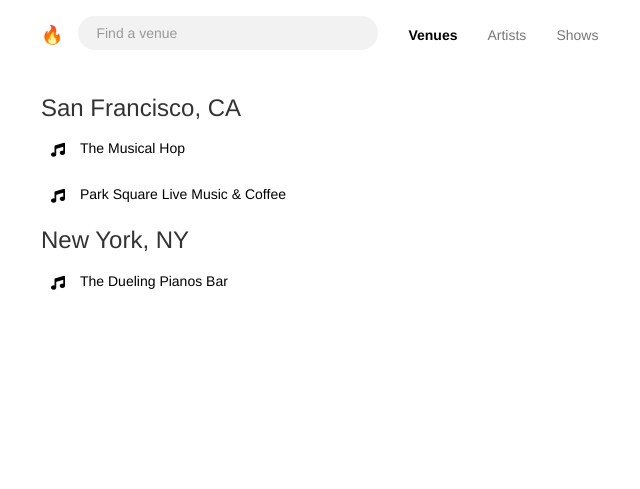
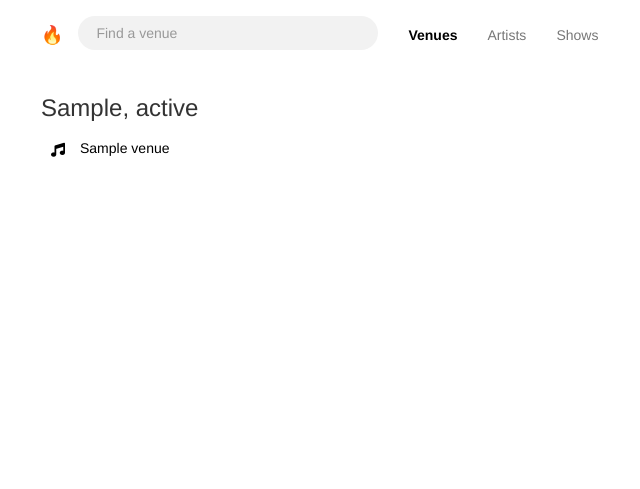
Before and after one commit to Trevorh5/Fyyur, a Flask app: page /venues in a window 1280 px wide. Shown: the top 489 px of the page, without its empty margins (29-669 px from the left). Run offline with Flask 2, Linux system fonts and the light colour scheme; tables that the repository leaves empty hold one stand-in row (values such as "Sample post"); some libraries are stand-ins or nearby versions.

Commit message:
FINALLY got the show artist and show venue pages working properly

```diff
--- a/app.py
+++ b/app.py
@@ -13,6 +13,8 @@ from logging import Formatter, FileHandler
 from flask_wtf import Form
 from forms import *
 from flask_migrate import Migrate
+import sys
+from datetime import date
 
 #----------------------------------------------------------------------------#
 # App Config.
@@ -44,6 +46,9 @@ class Venue(db.Model):
   seeking_talent = db.Column(db.Boolean)
   seeking_description = db.Column(db.String())
   shows = db.relationship('Show', backref='venue')
+
+  def __repr__(self):
+    return f'<Venue {self.name}, {self.id}>'
 
 class Artist(db.Model):
   __tablename__ = 'artists'
@@ -97,29 +102,25 @@ def index():
 
 @app.route('/venues')
 def venues():
-  # TODO: replace with real venues data.
-  #       num_shows should be aggregated based on number of upcoming shows per venue.
-  data=[{
-    "city": "San Francisco",
-    "state": "CA",
-    "venues": [{
-      "id": 1,
-      "name": "The Musical Hop",
-      "num_upcoming_shows": 0,
-    }, {
-      "id": 3,
-      "name": "Park Square Live Music & Coffee",
-      "num_upcoming_shows": 1,
-    }]
-  }, {
-    "city": "New York",
-    "state": "NY",
-    "venues": [{
-      "id": 2,
-      "name": "The Dueling Pianos Bar",
-      "num_upcoming_shows": 0,
-    }]
-  }]
+  areas = db.session.query(Venue.city, Venue.state).distinct(Venue.city, Venue.state).all()
+  data = []
+
+  for area in areas:
+    new_areas = Venue.query.filter_by(state=area.state).filter_by(city=area.city).all()
+    venue_data = []
+    for venue in new_areas:
+      venue_data.append({
+        'id':venue.id,
+        'name':venue.name,
+        'num_upcoming_shows': len(db.session.query(Show).filter(Show.start_time>datetime.utcnow()).all())
+      })
+
+    data.append({
+      'city':area.city,
+      'state':area.state,
+      'venues':venue_data
+    })
+
   return render_template('pages/venues.html', areas=data);
 
 @app.route('/venues/search', methods=['POST'])
@@ -139,86 +140,55 @@ def search_venues():
 
 @app.route('/venues/<int:venue_id>')
 def show_venue(venue_id):
-  # shows the venue page with the given venue_id
-  # TODO: replace with real venue data from the venues table, using venue_id
-  data1={
-    "id": 1,
-    "name": "The Musical Hop",
-    "genres": ["Jazz", "Reggae", "Swing", "Classical", "Folk"],
-    "address": "1015 Folsom Street",
-    "city": "San Francisco",
-    "state": "CA",
-    "phone": "123-123-1234",
-    "website": "https://www.themusicalhop.com",
-    "facebook_link": "https://www.facebook.com/TheMusicalHop",
-    "seeking_talent": True,
-    "seeking_description": "We are on the lookout for a local artist to play every two weeks. Please call us.",
-    "image_link": "https://images.unsplash.com/photo-1543900694-133f37abaaa5?ixlib=rb-1.2.1&ixid=eyJhcHBfaWQiOjEyMDd9&auto=format&fit=crop&w=400&q=60",
-    "past_shows": [{
-      "artist_id": 4,
-      "artist_name": "Guns N Petals",
-      "artist_image_link": "https://images.unsplash.com/photo-1549213783-8284d0336c4f?ixlib=rb-1.2.1&ixid=eyJhcHBfaWQiOjEyMDd9&auto=format&fit=crop&w=300&q=80",
-      "start_time": "2019-05-21T21:30:00.000Z"
-    }],
-    "upcoming_shows": [],
-    "past_shows_count": 1,
-    "upcoming_shows_count": 0,
-  }
-  data2={
-    "id": 2,
-    "name": "The Dueling Pianos Bar",
-    "genres": ["Classical", "R&B", "Hip-Hop"],
-    "address": "335 Delancey Street",
-    "city": "New York",
-    "state": "NY",
-    "phone": "914-003-1132",
-    "website": "https://www.theduelingpianos.com",
-    "facebook_link": "https://www.facebook.com/theduelingpianos",
-    "seeking_talent": False,
-    "image_link": "https://images.unsplash.com/photo-1497032205916-ac775f0649ae?ixlib=rb-1.2.1&ixid=eyJhcHBfaWQiOjEyMDd9&auto=format&fit=crop&w=750&q=80",
-    "past_shows": [],
-    "upcoming_shows": [],
-    "past_shows_count": 0,
-    "upcoming_shows_count": 0,
-  }
-  data3={
-    "id": 3,
-    "name": "Park Square Live Music & Coffee",
-    "genres": ["Rock n Roll", "Jazz", "Classical", "Folk"],
-    "address": "34 Whiskey Moore Ave",
-    "city": "San Francisco",
-    "state": "CA",
-    "phone": "415-000-1234",
-    "website": "https://www.parksquarelivemusicandcoffee.com",
-    "facebook_link": "https://www.facebook.com/ParkSquareLiveMusicAndCoffee",
-    "seeking_talent": False,
-    "image_link": "https://images.unsplash.com/photo-1485686531765-ba63b07845a7?ixlib=rb-1.2.1&ixid=eyJhcHBfaWQiOjEyMDd9&auto=format&fit=crop&w=747&q=80",
-    "past_shows": [{
-      "artist_id": 5,
-      "artist_name": "Matt Quevedo",
-      "artist_image_link": "https://images.unsplash.com/photo-1495223153807-b916f75de8c5?ixlib=rb-1.2.1&ixid=eyJhcHBfaWQiOjEyMDd9&auto=format&fit=crop&w=334&q=80",
-      "start_time": "2019-06-15T23:00:00.000Z"
-    }],
-    "upcoming_shows": [{
-      "artist_id": 6,
-      "artist_name": "The Wild Sax Band",
-      "artist_image_link": "https://images.unsplash.com/photo-1558369981-f9ca78462e61?ixlib=rb-1.2.1&ixid=eyJhcHBfaWQiOjEyMDd9&auto=format&fit=crop&w=794&q=80",
-      "start_time": "2035-04-01T20:00:00.000Z"
-    }, {
-      "artist_id": 6,
-      "artist_name": "The Wild Sax Band",
-      "artist_image_link": "https://images.unsplash.com/photo-1558369981-f9ca78462e61?ixlib=rb-1.2.1&ixid=eyJhcHBfaWQiOjEyMDd9&auto=format&fit=crop&w=794&q=80",
-      "start_time": "2035-04-08T20:00:00.000Z"
-    }, {
-      "artist_id": 6,
-      "artist_name": "The Wild Sax Band",
-      "artist_image_link": "https://images.unsplash.com/photo-1558369981-f9ca78462e61?ixlib=rb-1.2.1&ixid=eyJhcHBfaWQiOjEyMDd9&auto=format&fit=crop&w=794&q=80",
-      "start_time": "2035-04-15T20:00:00.000Z"
-    }],
-    "past_shows_count": 1,
-    "upcoming_shows_count": 1,
-  }
-  data = list(filter(lambda d: d['id'] == venue_id, [data1, data2, data3]))[0]
+  from datetime import datetime
+
+  past_shows = db.session.query(Artist, Show).join(Show).join(Venue).\
+    filter(
+        Show.venue_id == venue_id,
+        Show.artist_id == Artist.id,
+        Show.start_time < datetime.utcnow()
+    ).\
+    all()
+
+  upcoming_shows = db.session.query(Artist, Show).join(Show).join(Venue).\
+    filter(
+        Show.venue_id == venue_id,
+        Show.artist_id == Artist.id,
+        Show.start_time > datetime.utcnow()
+    ).\
+    all()
+
+  venue = Venue.query.filter_by(id=venue_id).first_or_404()
+  data = {
+      'id': venue.id,
+      'name': venue.name,
+      'genres': venue.genres,
+      'city': venue.city,
+      'state': venue.state,
+      'address': venue.address,
+      'phone': venue.phone,
+      'website': venue.website,
+      'facebook_link': venue.facebook_link,
+      'seeking_talent': venue.seeking_talent,
+      'seeking_description': venue.seeking_description,
+      'image_link': venue.image_link,
+      'past_shows': [{
+          'artist_id': artist.id,
+          'artist_name': artist.name,
+          'artist_image_link': artist.image_link,
+          'start_time': show.start_time.strftime("%d/%m/%Y, %H:%M")
+      } for artist, show in past_shows],
+      'upcoming_shows': [{
+          'artist_id': artist.id,
+          'artist_name': artist.name,
+          'artist_image_link': artist.image_link,
+          'start_time': show.start_time.strftime("%d/%m/%Y, %H:%M")
+
+      } for artist, show in upcoming_shows],
+      'past_shows_count': len(past_shows),
+      'upcoming_shows_count': len(upcoming_shows)
+    }
+
   return render_template('pages/show_venue.html', venue=data)
 
 #  Create Venue
@@ -243,7 +213,10 @@ def create_venue_submission():
     image_link = request.form['image_link']
     genres = request.form.getlist('genres')
     facebook_link = request.form['facebook_link']
-    seeking_talent = request.form['seeking_talent']
+    if 'seeking_talent' in request.form:
+      seeking_talent = request.form['seeking_talent'] == 'y'
+    else:
+      seeking_talent = False
     seeking_description = request.form['seeking_description']
 
     venue = Venue(
@@ -256,7 +229,7 @@ def create_venue_submission():
       image_link=image_link,
       genres=genres,
       facebook_link=facebook_link,
-      seeking_talent=seeking_talent == 'y',
+      seeking_talent=seeking_talent,
       seeking_description=seeking_description
     )
     db.session.add(venue)
@@ -264,7 +237,7 @@ def create_venue_submission():
   except:
     error = True
     db.session.rollback()
-    print("FAILURE")
+    print("FAILURE", sys.exc_info())
   finally:
     db.session.close()
 
@@ -288,17 +261,7 @@ def delete_venue(venue_id):
 #  ----------------------------------------------------------------
 @app.route('/artists')
 def artists():
-  # TODO: replace with real data returned from querying the database
-  data=[{
-    "id": 4,
-    "name": "Guns N Petals",
-  }, {
-    "id": 5,
-    "name": "Matt Quevedo",
-  }, {
-    "id": 6,
-    "name": "The Wild Sax Band",
-  }]
+  data = Artist.query.all()
   return render_template('pages/artists.html', artists=data)
 
 @app.route('/artists/search', methods=['POST'])
@@ -318,80 +281,53 @@ def search_artists():
 
 @app.route('/artists/<int:artist_id>')
 def show_artist(artist_id):
-  # shows the venue page with the given venue_id
-  # TODO: replace with real venue data from the venues table, using venue_id
-  data1={
-    "id": 4,
-    "name": "Guns N Petals",
-    "genres": ["Rock n Roll"],
-    "city": "San Francisco",
-    "state": "CA",
-    "phone": "326-123-5000",
-    "website": "https://www.gunsnpetalsband.com",
-    "facebook_link": "https://www.facebook.com/GunsNPetals",
-    "seeking_venue": True,
-    "seeking_description": "Looking for shows to perform at in the San Francisco Bay Area!",
-    "image_link": "https://images.unsplash.com/photo-1549213783-8284d0336c4f?ixlib=rb-1.2.1&ixid=eyJhcHBfaWQiOjEyMDd9&auto=format&fit=crop&w=300&q=80",
-    "past_shows": [{
-      "venue_id": 1,
-      "venue_name": "The Musical Hop",
-      "venue_image_link": "https://images.unsplash.com/photo-1543900694-133f37abaaa5?ixlib=rb-1.2.1&ixid=eyJhcHBfaWQiOjEyMDd9&auto=format&fit=crop&w=400&q=60",
-      "start_time": "2019-05-21T21:30:00.000Z"
-    }],
-    "upcoming_shows": [],
-    "past_shows_count": 1,
-    "upcoming_shows_count": 0,
-  }
-  data2={
-    "id": 5,
-    "name": "Matt Quevedo",
-    "genres": ["Jazz"],
-    "city": "New York",
-    "state": "NY",
-    "phone": "300-400-5000",
-    "facebook_link": "https://www.facebook.com/mattquevedo923251523",
-    "seeking_venue": False,
-    "image_link": "https://images.unsplash.com/photo-1495223153807-b916f75de8c5?ixlib=rb-1.2.1&ixid=eyJhcHBfaWQiOjEyMDd9&auto=format&fit=crop&w=334&q=80",
-    "past_shows": [{
-      "venue_id": 3,
-      "venue_name": "Park Square Live Music & Coffee",
-      "venue_image_link": "https://images.unsplash.com/photo-1485686531765-ba63b07845a7?ixlib=rb-1.2.1&ixid=eyJhcHBfaWQiOjEyMDd9&auto=format&fit=crop&w=747&q=80",
-      "start_time": "2019-06-15T23:00:00.000Z"
-    }],
-    "upcoming_shows": [],
-    "past_shows_count": 1,
-    "upcoming_shows_count": 0,
-  }
-  data3={
-    "id": 6,
-    "name": "The Wild Sax Band",
-    "genres": ["Jazz", "Classical"],
-    "city": "San Francisco",
-    "state": "CA",
-    "phone": "432-325-5432",
-    "seeking_venue": False,
-    "image_link": "https://images.unsplash.com/photo-1558369981-f9ca78462e61?ixlib=rb-1.2.1&ixid=eyJhcHBfaWQiOjEyMDd9&auto=format&fit=crop&w=794&q=80",
-    "past_shows": [],
-    "upcoming_shows": [{
-      "venue_id": 3,
-      "venue_name": "Park Square Live Music & Coffee",
-      "venue_image_link": "https://images.unsplash.com/photo-1485686531765-ba63b07845a7?ixlib=rb-1.2.1&ixid=eyJhcHBfaWQiOjEyMDd9&auto=format&fit=crop&w=747&q=80",
-      "start_time": "2035-04-01T20:00:00.000Z"
-    }, {
-      "venue_id": 3,
-      "venue_name": "Park Square Live Music & Coffee",
-      "venue_image_link": "https://images.unsplash.com/photo-1485686531765-ba63b07845a7?ixlib=rb-1.2.1&ixid=eyJhcHBfaWQiOjEyMDd9&auto=format&fit=crop&w=747&q=80",
-      "start_time": "2035-04-08T20:00:00.000Z"
-    }, {
-      "venue_id": 3,
-      "venue_name": "Park Square Live Music & Coffee",
-      "venue_image_link": "https://images.unsplash.com/photo-1485686531765-ba63b07845a7?ixlib=rb-1.2.1&ixid=eyJhcHBfaWQiOjEyMDd9&auto=format&fit=crop&w=747&q=80",
-      "start_time": "2035-04-15T20:00:00.000Z"
-    }],
-    "past_shows_count": 0,
-    "upcoming_shows_count": 3,
-  }
-  data = list(filter(lambda d: d['id'] == artist_id, [data1, data2, data3]))[0]
+  from datetime import datetime
+
+  past_shows = db.session.query(Venue, Show).join(Show).join(Artist).\
+    filter(
+        Show.venue_id == Venue.id,
+        Show.artist_id == artist_id,
+        Show.start_time < datetime.utcnow()
+    ).\
+    all()
+
+  upcoming_shows = db.session.query(Venue, Show).join(Show).join(Artist).\
+    filter(
+        Show.venue_id == Venue.id,
+        Show.artist_id == artist_id,
+        Show.start_time > datetime.utcnow()
+    ).\
+    all()
+
+  artist = Artist.query.filter_by(id=artist_id).first_or_404()
+  data = {
+      'id': artist.id,
+      'name': artist.name,
+      'genres': artist.genres,
+      'city': artist.city,
+      'state': artist.state,
+      'phone': artist.phone,
+      'website': artist.website,
+      'facebook_link': artist.facebook_link,
+      'seeking_venue': artist.seeking_venue,
+      'seeking_description': artist.seeking_description,
+      'image_link': artist.image_link,
+      'past_shows': [{
+          'venue_id': venue.id,
+          'venue_name': venue.name,
+          'venue_image_link': venue.image_link,
+          'start_time': show.start_time.strftime("%d/%m/%Y, %H:%M")
+      } for venue, show in past_shows],
+      'upcoming_shows': [{
+          'venue_id': venue.id,
+          'venue_name': venue.name,
+          'venue_image_link': venue.image_link,
+          'start_time': show.start_time.strftime("%d/%m/%Y, %H:%M")
+      } for venue, show in upcoming_shows],
+      'past_shows_count': len(past_shows),
+      'upcoming_shows_count': len(upcoming_shows)
+    }
+  print('data', data)
   return render_template('pages/show_artist.html', artist=data)
 
 
@@ -416,7 +352,10 @@ def create_artist_submission():
     image_link = request.form['image_link']
     genres = request.form.getlist('genres')
     facebook_link = request.form['facebook_link']
-    seeking_venue = request.form['seeking_venue']
+    if 'seeking_venue' in request.form:
+      seeking_venue = request.form['seeking_venue'] == 'y'
+    else:
+      seeking_venue = False
     seeking_description = request.form['seeking_description']
 
     artist = Artist(
@@ -428,7 +367,7 @@ def create_artist_submission():
       image_link=image_link,
       genres=genres,
       facebook_link=facebook_link,
-      seeking_venue=seeking_venue == 'y',
+      seeking_venue=seeking_venue,
       seeking_description=seeking_description
     )
     db.session.add(artist)
--- a/forms.py
+++ b/forms.py
@@ -119,7 +119,7 @@ class VenueForm(Form):
         'facebook_link', validators=[URL()]
     )
     seeking_talent = BooleanField(
-        'seeking_talent'
+        'seeking_talent', render_kw={'checked': False}
     )
     seeking_description = TextAreaField(
         'seeking_description'
--- a/templates/forms/new_show.html
+++ b/templates/forms/new_show.html
@@ -18,7 +18,7 @@
           <label for="start_time">Start Time</label>
           {{ form.start_time(class_ = 'form-control', placeholder='YYYY-MM-DD HH:MM', autofocus = true) }}
         </div>
-      <input type="submit" value="Create Venue" class="btn btn-primary btn-lg btn-block">
+      <input type="submit" value="Create Show" class="btn btn-primary btn-lg btn-block">
     </form>
   </div>
 {% endblock %}
--- a/templates/pages/venues.html
+++ b/templates/pages/venues.html
@@ -4,6 +4,7 @@
 {% for area in areas %}
 <h3>{{ area.city }}, {{ area.state }}</h3>
 	<ul class="items">
+		<!-- {{area}} -->
 		{% for venue in area.venues %}
 		<li>
 			<a href="/venues/{{ venue.id }}">
```
